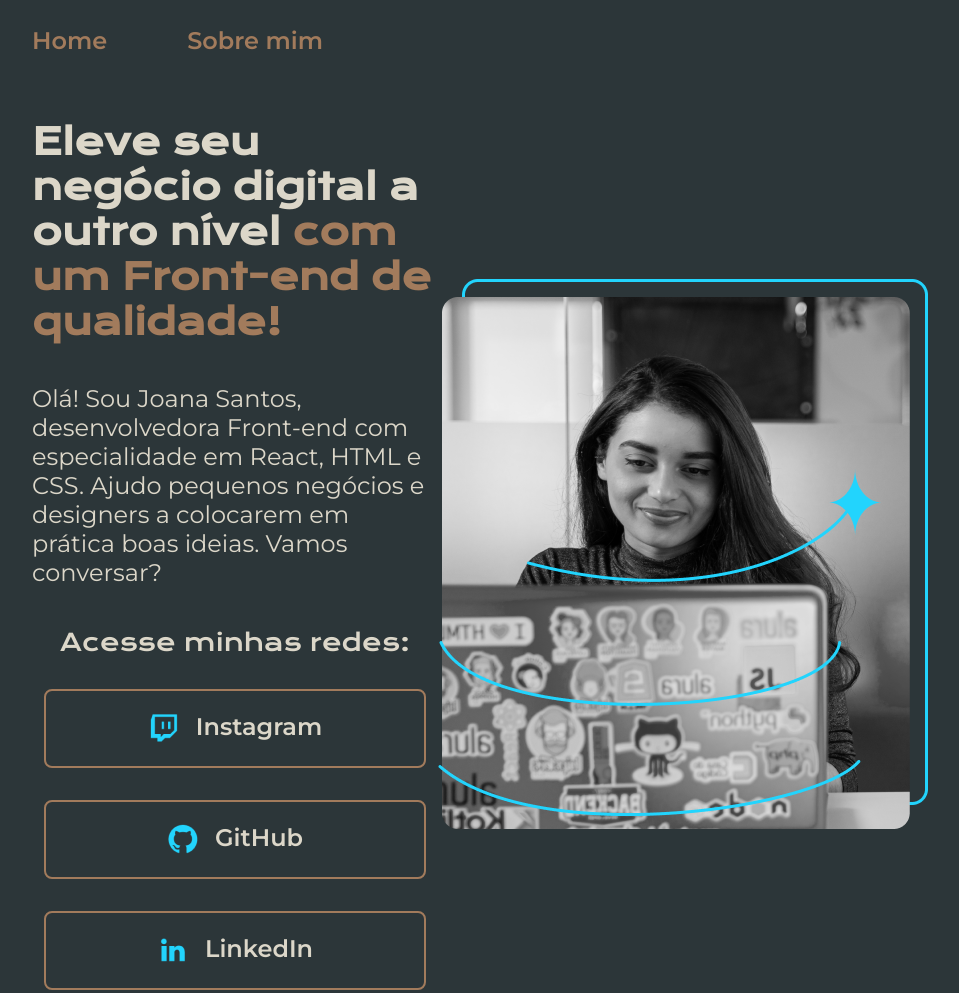
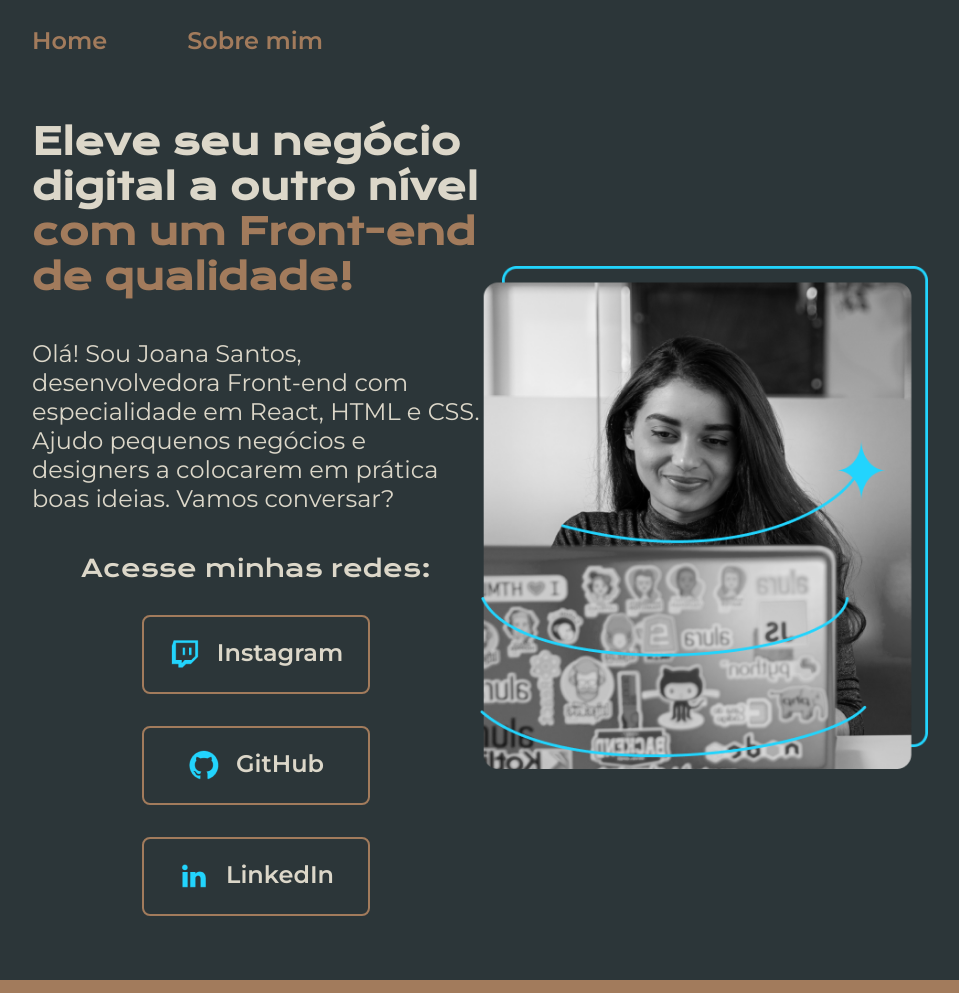
Before and after one commit to GeovaneFarias/alura-projeto2-html, a plain HTML site: page index.html in a window 1280 px wide. Shown: the top 993 px of the page, without its empty margins (160-1119 px from the left). Drawn offline with nearby package versions, Linux system fonts and the light colour scheme.

Commit message:
aplicando REM

```diff
--- a/index.html
+++ b/index.html
@@ -31,7 +31,7 @@
                     <img src="assets/Logo linkedin.png"> LinkedIn</a>
             </div>
         </section>
-        <img src="assets/Imagem.png" alt="Foto da Joana Santos programando">
+        <img class="imagem" src="assets/Imagem.png" alt="Foto da Joana Santos programando">
     </main>
     <footer class="rodape">
         <p>Desenvolvido por Gigio.</p>
--- a/style/style.css
+++ b/style/style.css
@@ -37,7 +37,7 @@ body{
 
 .cabecalho-link{
     font-family: var(--fonte-secundaria);
-    font-size: 24px;
+    font-size: 1.5rem;
     font-weight: 600;
     color:var(--cor-terciaria);
     text-decoration: none;
@@ -52,14 +52,14 @@ body{
 }
 
 .conteiner__conteudo{
-    width: 615px;
+    width: 50%;
     display: flex;
     flex-direction: column;
     gap: 40px;
 }
 
 .titulo{
-    font-size: 36px;
+    font-size: 2.25rem;
     font-family: var(--fonte-primaria);
 }
 
@@ -69,7 +69,7 @@ body{
 }
 
 .texto{
-    font-size: 24px;
+    font-size: 1.5rem;
     font-family: var(--fonte-secundaria);
 }
 
@@ -84,7 +84,7 @@ body{
 .subtitulo-2{
     font-family: var(--fonte-primaria);
     font-weight: 400;
-    font-size: 24px;
+    font-size: 1.5rem;
 
 }
 
@@ -92,11 +92,11 @@ body{
     display: flex;
     justify-content: center;
     gap: 16px;
-    width: 378px;
+    width: 50%;
     border: 2px solid var(--cor-terciaria);
     text-align: center;
     border-radius: 8px;
-    font-size: 24px;
+    font-size: 1.5rem;
     font-weight: 600;
     padding: 21.5px 0;
     text-decoration: none;
@@ -114,6 +114,10 @@ body{
     padding: 24px;
     text-align: center;
     font-family: var(--fonte-secundaria);
-    font-size: 24px;
+    font-size: 1.5rem;
     font-weight: 400;
 }
+
+.imagem{
+    width: 50%
+}
```
Also changed, not shown: about.html (+1 -1 lines).
